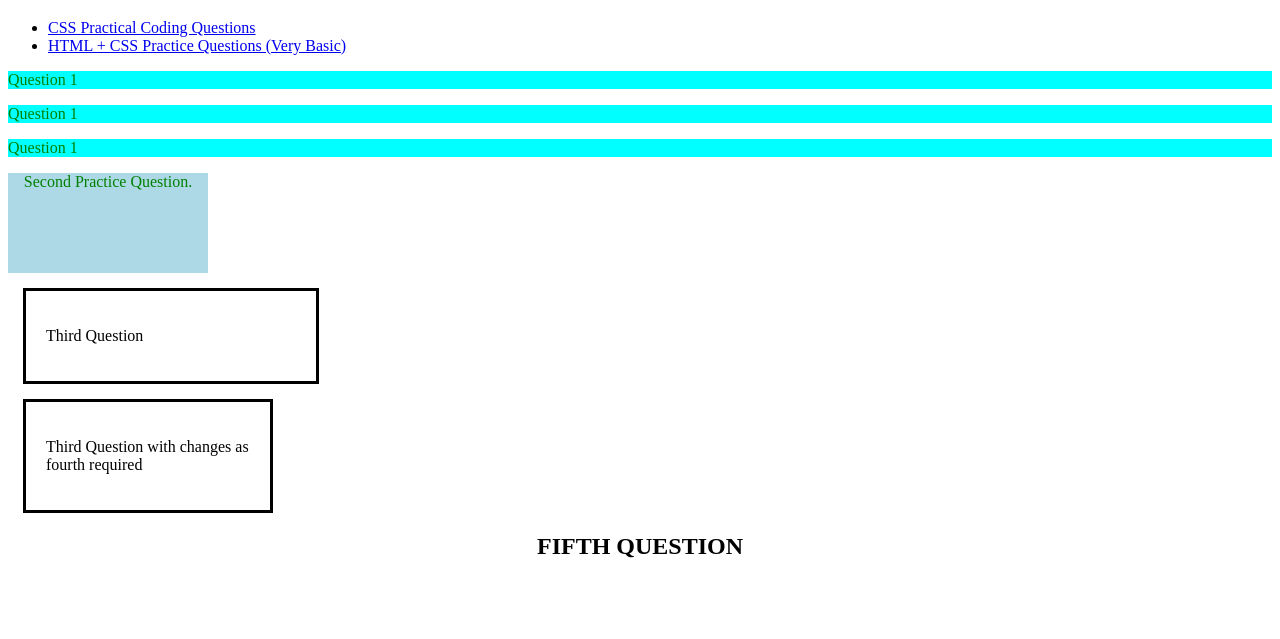
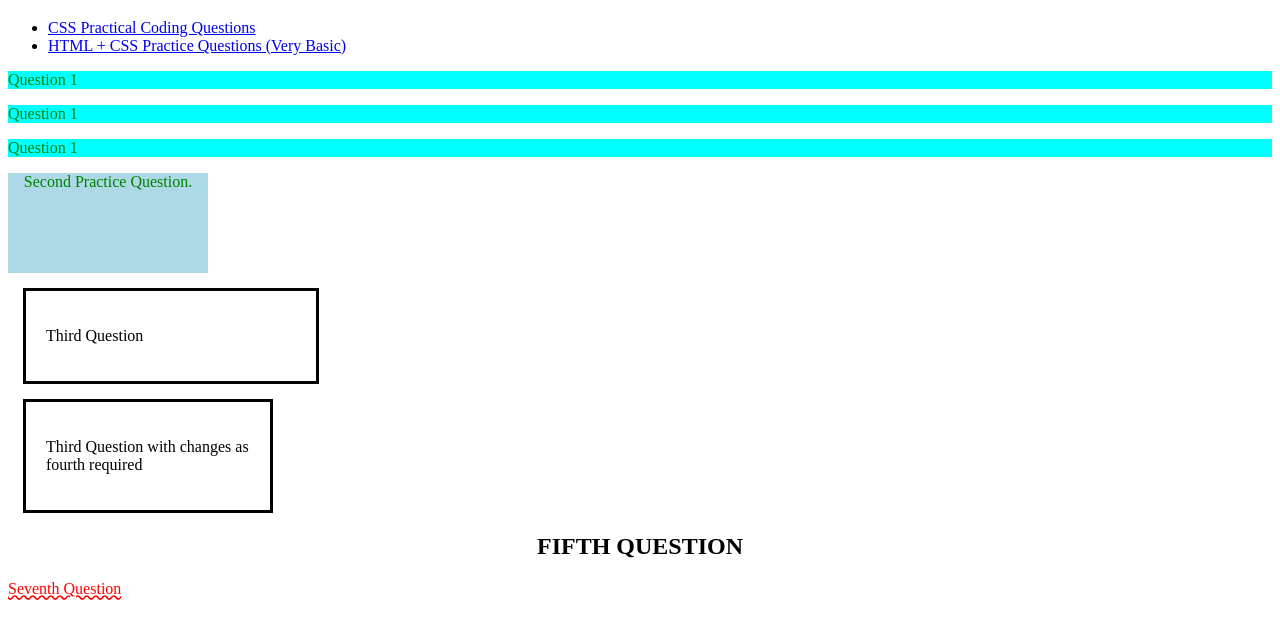
Before and after one commit to Vikash-Attrish/CSS-Question-Practice, a website: page index.html in a window 1280 px wide. Shown: the part 61-700 px from the top of the page. Drawn offline with Linux system fonts and the light colour scheme.

Commit message:
text decocation styling

```diff
--- a/index.html
+++ b/index.html
@@ -67,6 +67,10 @@
       <!-- Text Formatting Practice -->
       <h1 style="text-align: center; font-weight: bold; text-transform: uppercase;">fifth Question</h1>
     </section>
+    <section>
+      <!-- Text Decoration Styling -->
+      <a href="index.html" style="color: red; text-decoration: wavy underline;">Seventh Question</a>
+    </section>
   </main>
 </body>
 </html>
```
